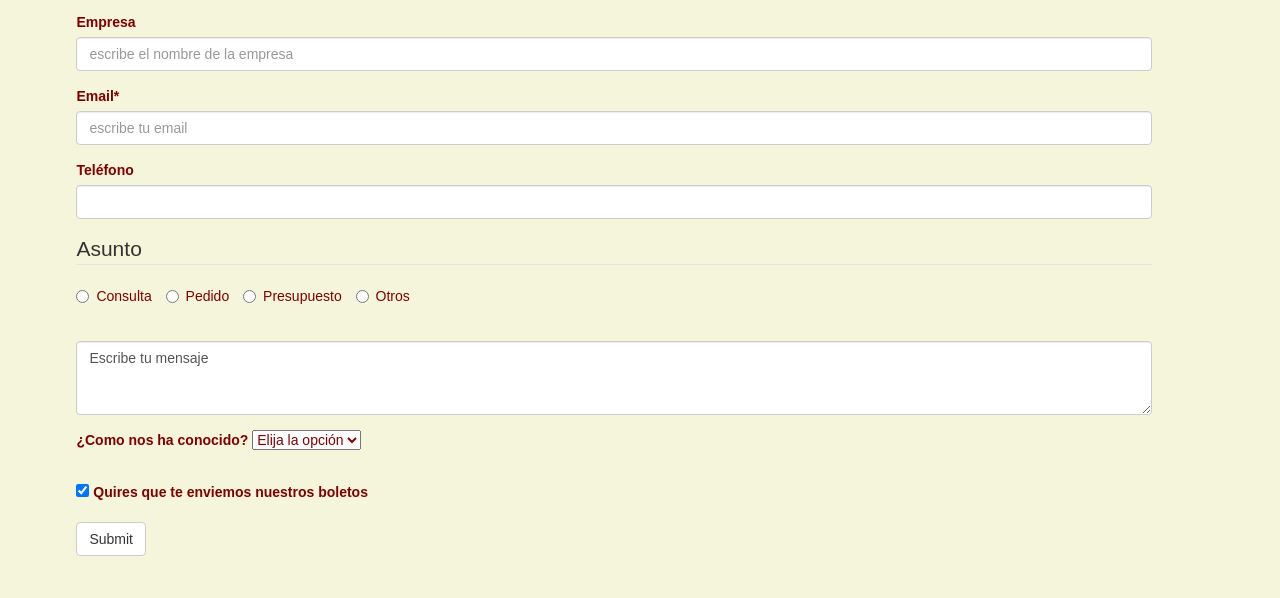
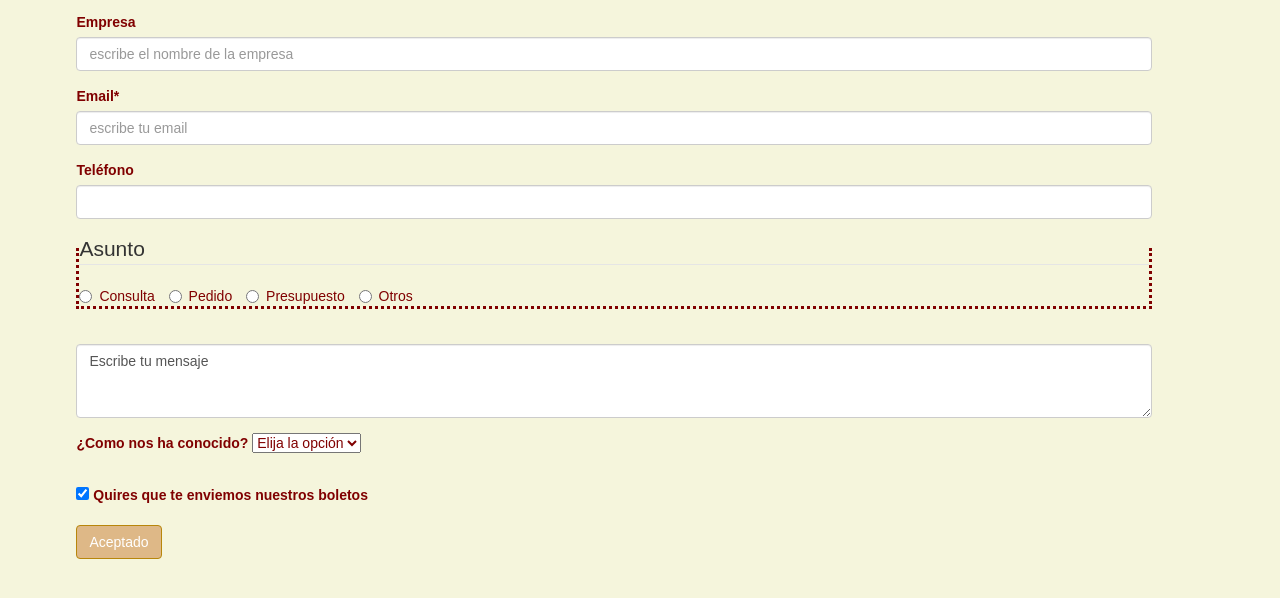
Before and after one commit to alferosillo/formulario, a plain HTML site: page index.html in a window 1280 px wide. Shown: the part 132-730 px from the top of the page. Drawn offline with nearby package versions, Linux system fonts and the light colour scheme.

Commit message:
retoques

```diff
--- a/index.html
+++ b/index.html
@@ -74,7 +74,7 @@ Pedido</label>
     </label>
   </div>
 
-  <button type="submit" class="btn btn-default">Submit</button>
+  <button type="submit" class="btn btn-gourmet"  "btn-lg btn-block">Aceptado</button>
 </form>
 
 
--- a/style.css
+++ b/style.css
@@ -14,6 +14,12 @@ width: 90%;
 height: 1000px;
 margin: 0 auto;
 }
-label nombre{
-background-color: antiquewhite;
+fieldset{
+border: dotted 3px maroon;
+
 }
+.btn-gourmet{
+color:#fff;
+background-color: burlywood;
+border-color: darkgoldenrod;
+}
```
